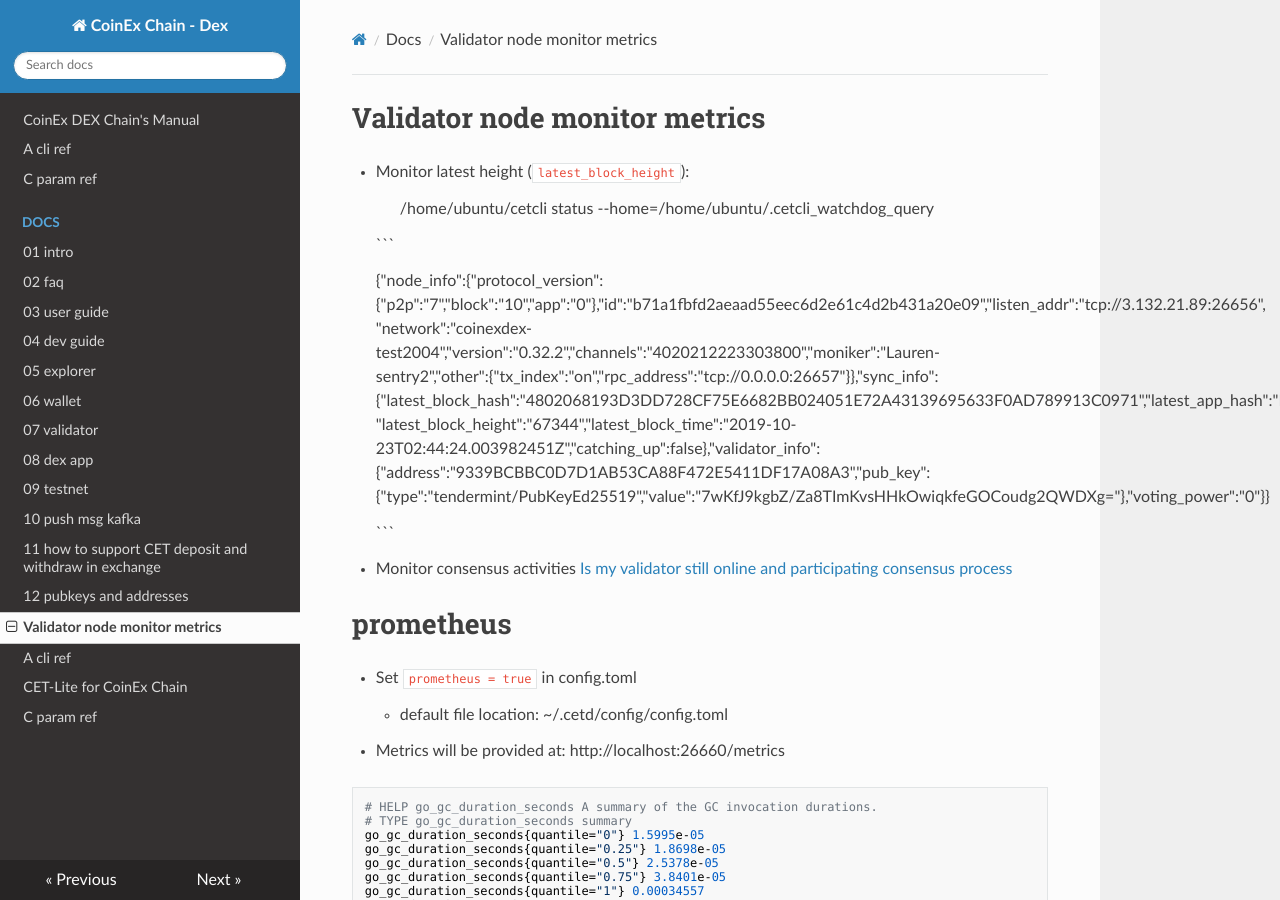
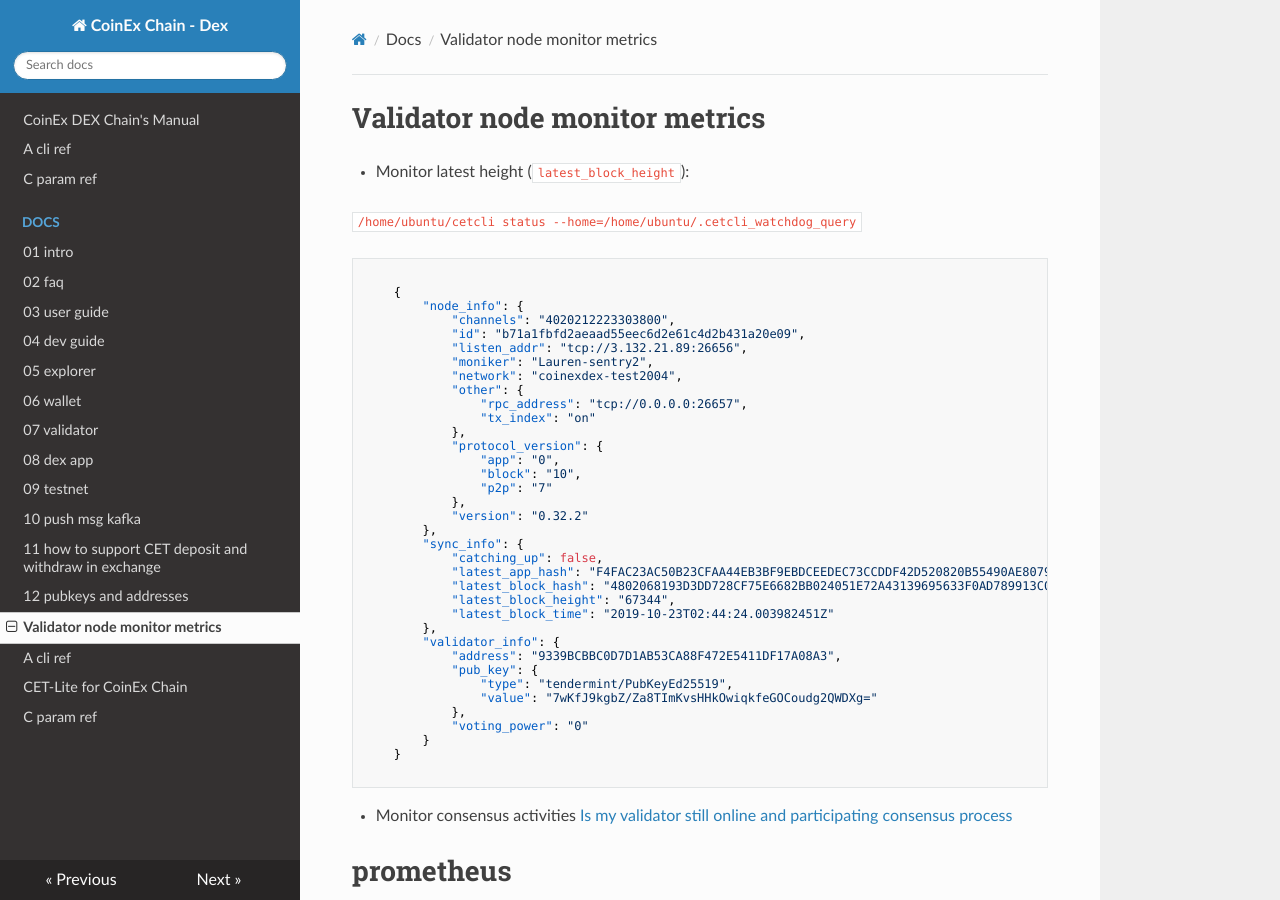
Before and after one commit to coinexchain/dex-manual, an MkDocs documentation site: the page built from docs/docs/13_monitoring.md, in a window 1280 px wide and 900 px high. Built offline with MkDocs 1.6.1, drawn with Linux system fonts in a browser that asks for light colours; nearby versions of some CDN libraries.

Commit message:
Update format

````diff
--- a/docs/docs/13_monitoring.md
+++ b/docs/docs/13_monitoring.md
@@ -1,15 +1,46 @@
 # Validator node monitor metrics
 - Monitor latest height (`latest_block_height`):
 
-    > /home/ubuntu/cetcli status --home=/home/ubuntu/.cetcli_watchdog_query
+`/home/ubuntu/cetcli status --home=/home/ubuntu/.cetcli_watchdog_query`
 
-    ```
+```
 
-    {"node_info":{"protocol_version":{"p2p":"7","block":"10","app":"0"},"id":"b71a1fbfd2aeaad55eec6d2e61c4d2b431a20e09","listen_addr":"tcp://3.132.21.89:26656",
-    "network":"coinexdex-test2004","version":"0.32.2","channels":"4020212223303800","moniker":"Lauren-sentry2","other":{"tx_index":"on","rpc_address":"tcp://0.0.0.0:26657"}},"sync_info":{"latest_block_hash":"4802068193D3DD728CF75E6682BB024051E72A43139695633F0AD789913C0971","latest_app_hash":"F4FAC23AC50B23CFAA44EB3BF9EBDCEEDEC73CCDDF42D520820B55490AE80797",
-    "latest_block_height":"67344","latest_block_time":"2019-10-23T02:44:24.003982451Z","catching_up":false},"validator_info":{"address":"9339BCBBC0D7D1AB53CA88F472E5411DF17A08A3","pub_key":{"type":"tendermint/PubKeyEd25519","value":"7wKfJ9kgbZ/Za8TImKvsHHkOwiqkfeGOCoudg2QWDXg="},"voting_power":"0"}}
+    {
+        "node_info": {
+            "channels": "4020212223303800",
+            "id": "b71a1fbfd2aeaad55eec6d2e61c4d2b431a20e09",
+            "listen_addr": "tcp://3.132.21.89:26656",
+            "moniker": "Lauren-sentry2",
+            "network": "coinexdex-test2004",
+            "other": {
+                "rpc_address": "tcp://0.0.0.0:26657",
+                "tx_index": "on"
+            },
+            "protocol_version": {
+                "app": "0",
+                "block": "10",
+                "p2p": "7"
+            },
+            "version": "0.32.2"
+        },
+        "sync_info": {
+            "catching_up": false,
+            "latest_app_hash": "F4FAC23AC50B23CFAA44EB3BF9EBDCEEDEC73CCDDF42D520820B55490AE80797",
+            "latest_block_hash": "4802068193D3DD728CF75E6682BB024051E72A43139695633F0AD789913C0971",
+            "latest_block_height": "67344",
+            "latest_block_time": "2019-10-23T02:44:24.003982451Z"
+        },
+        "validator_info": {
+            "address": "9339BCBBC0D7D1AB53CA88F472E5411DF17A08A3",
+            "pub_key": {
+                "type": "tendermint/PubKeyEd25519",
+                "value": "7wKfJ9kgbZ/Za8TImKvsHHkOwiqkfeGOCoudg2QWDXg="
+            },
+            "voting_power": "0"
+        }
+    }
 
-    ```
+```
 
 - Monitor consensus activities
 [Is my validator still online and participating consensus process](../docs/12_pubkeys_and_addresses.md)
````
